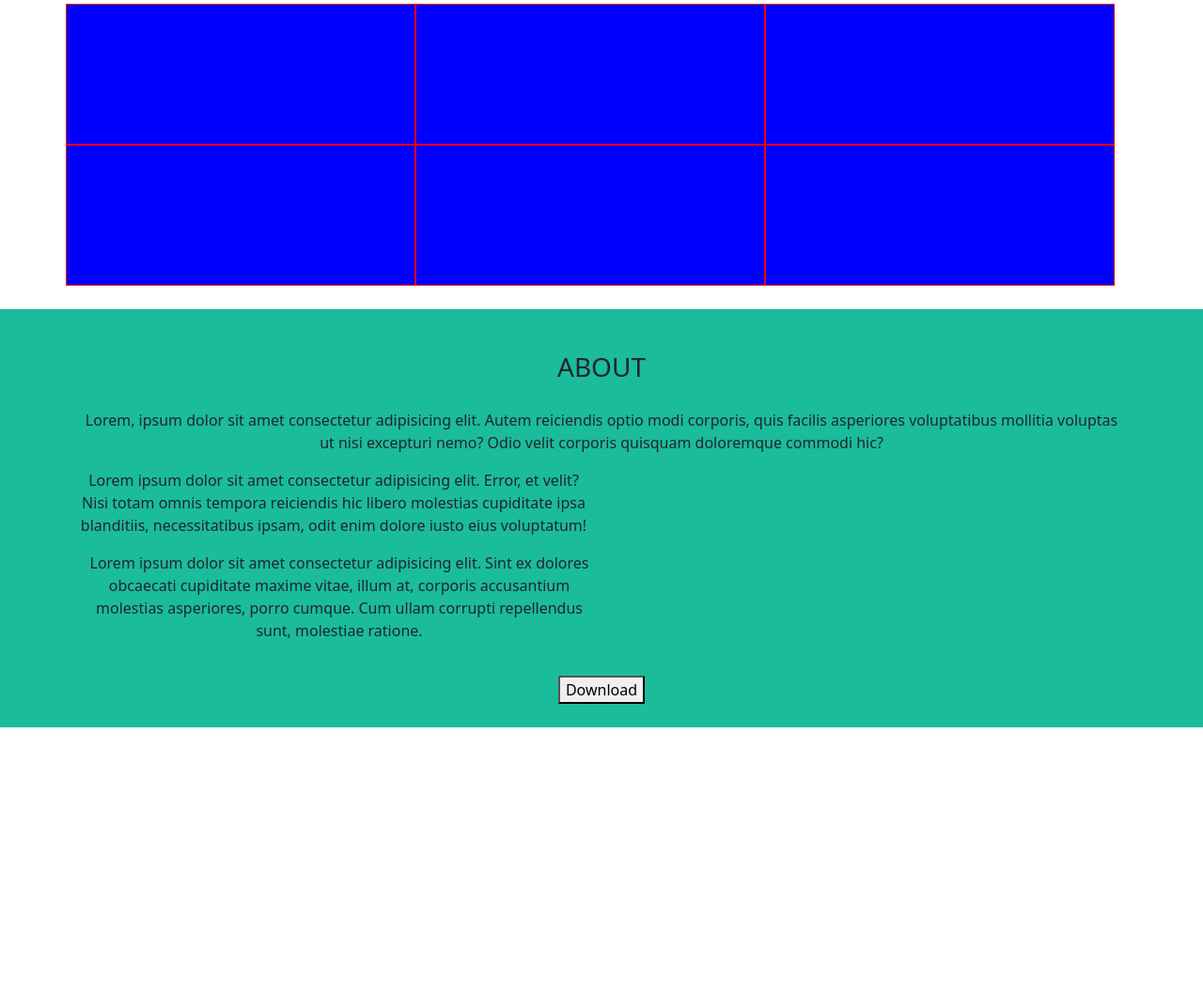
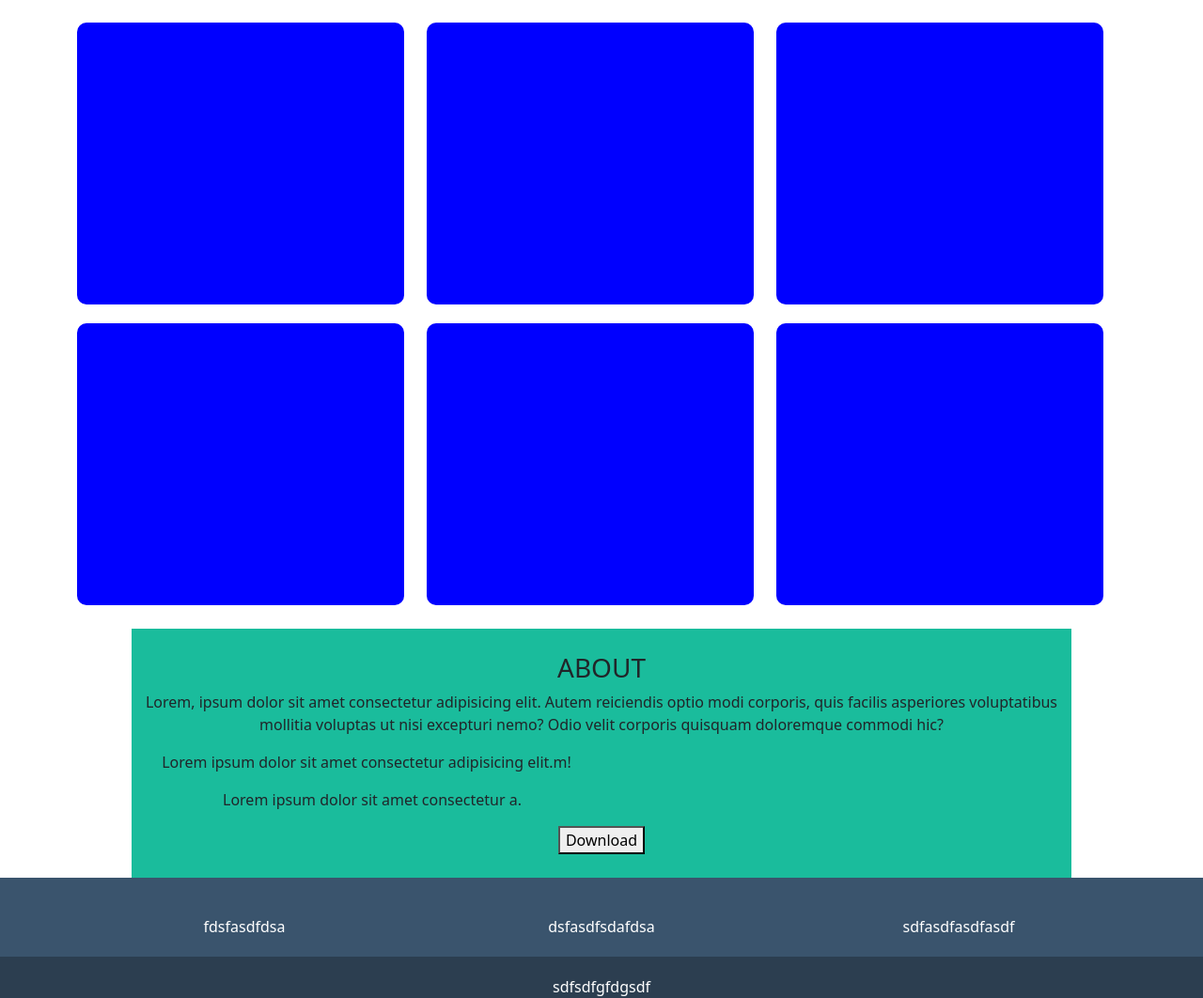
Before and after one commit to Angelo7x/html-css-bootstrap-freelancer, a plain HTML site: page index.html in a window 1280 px wide. Shown: the part 623-1685 px from the top of the page at 94% size. Before the commit the page ends 1397 px from the top, so only its background shows below. Drawn offline with nearby package versions, Linux system fonts and the light colour scheme.

Commit message:
aggiunto footer , manca section contact

```diff
--- a/css/style.css
+++ b/css/style.css
@@ -33,14 +33,27 @@ ul li {
     padding: 25px 0;
 }
 
-.portfolio .col-4 {
-    height: 150px;
+.portfolio_item{
+    height: 300px;
     background-color: blue;
-    border: 1px solid red;
-    padding-right: 5px;
+    border-radius: 10px;
 }
 
-.about {
+.about-container {
+    width: 90%;
     background-color: #1abc9c;
     padding:25px 0;
+    max-width: 1000px;
+    margin: auto;
 }
+
+.footer-top {
+    background-color: #3a546d;
+    color: white;
+    padding: 20px 0;
+}
+
+.footer-bot {
+    background-color: #2c3e50;
+    color: white;
+}
--- a/index.html
+++ b/index.html
@@ -48,20 +48,31 @@
                             <p>Lorem ipsum, dolor sit amet consectetur adipisicing elit. Quo doloremque, omnis numquam qui voluptatibus dignissimos eaque exercitationem totam molestiae maiores, asperiores corrupti voluptas tempore praesentium quis aliquam fuga accusantium quaerat?</p>
                         </div>
                         <div class="row">
-                            <div class="col-4"></div>
-                            <div class="col-4"></div>
-                            <div class="col-4"></div>
+                            <div class="col-12 col-sm-6 col-lg-4">
+                                <div class="portfolio_item"></div>
                             </div>
-                        <div class="row">
-                            <div class="col-4"></div>
-                            <div class="col-4"></div>
-                            <div class="col-4"></div>
+                            <div class="col-12 col-sm-6 col-lg-4">
+                                <div class="portfolio_item"></div>
+                            </div>
+                            <div class="col-12 col-sm-6 col-lg-4">
+                                <div class="portfolio_item"></div>
+                            </div>
+                            <div class="col-12 col-sm-6 col-lg-4">
+                                <div class="portfolio_item"></div>
+                            </div>
+                            <div class="col-12 col-sm-6 col-lg-4">
+                                <div class="portfolio_item"></div>
+                            </div>
+                            <div class="col-12 col-sm-6 col-lg-4">
+                                <div class="portfolio_item"></div>
+                            </div>
                         </div>
                     </div>
                 </div>
             </section>
             <section class="about">
-                <div class="container text-center">
+                <div class="about-container">
+                    <div class="container-fluid text-center">
                         <div class="row">
                             <div class="col-12">
                                 <h3>ABOUT</h3>
@@ -73,12 +84,12 @@
                             </div>
                         </div>
                         <div class="row">
-                        <div class="col-6">
-                            <p>Lorem ipsum dolor sit amet consectetur adipisicing elit. Error, et velit? Nisi totam omnis tempora reiciendis hic libero molestias cupiditate ipsa blanditiis, necessitatibus ipsam, odit enim dolore iusto eius voluptatum!</p>
+                            <div class="col-12 col-sm-6">
+                                <p>Lorem ipsum dolor sit amet consectetur adipisicing elit.m!</p>
                             </div>
                         </div>
-                        <div class="col-6">
-                            <p>Lorem ipsum dolor sit amet consectetur adipisicing elit. Sint ex dolores obcaecati cupiditate maxime vitae, illum at, corporis accusantium molestias asperiores, porro cumque. Cum ullam corrupti repellendus sunt, molestiae ratione.</p>
+                            <div class="col-12 col-sm-6">
+                                <p>Lorem ipsum dolor sit amet consectetur a.</p>
                             </div>
                         <div class="row">
                             <div class="col-12">
@@ -86,8 +97,27 @@
                             </div>
                         </div>
                     </div>
+                </div>
             </section>
+            <section class="contact"></section>
         </main>
-        <footer></footer>
+        <footer>
+            <div class="footer-top">
+                <div class="container text-center">
+                    <div class="row">
+                        <div class="col-12 col-sm-4">fdsfasdfdsa</div>
+                        <div class="col-12 col-sm-4">dsfasdfsdafdsa</div>
+                        <div class="col-12 col-sm-4">sdfasdfasdfasdf</div>
+                    </div>
+                </div>
+            </div>
+            <div class="footer-bot">
+                <div class="container text-center">
+                    <div class="row">
+                        <div class="col-12">sdfsdfgfdgsdf</div>
+                    </div>
+                </div>
+            </div>
+        </footer>
     </body>
     </html>
```
Lines whose indentation alone changed are shown as unchanged.
